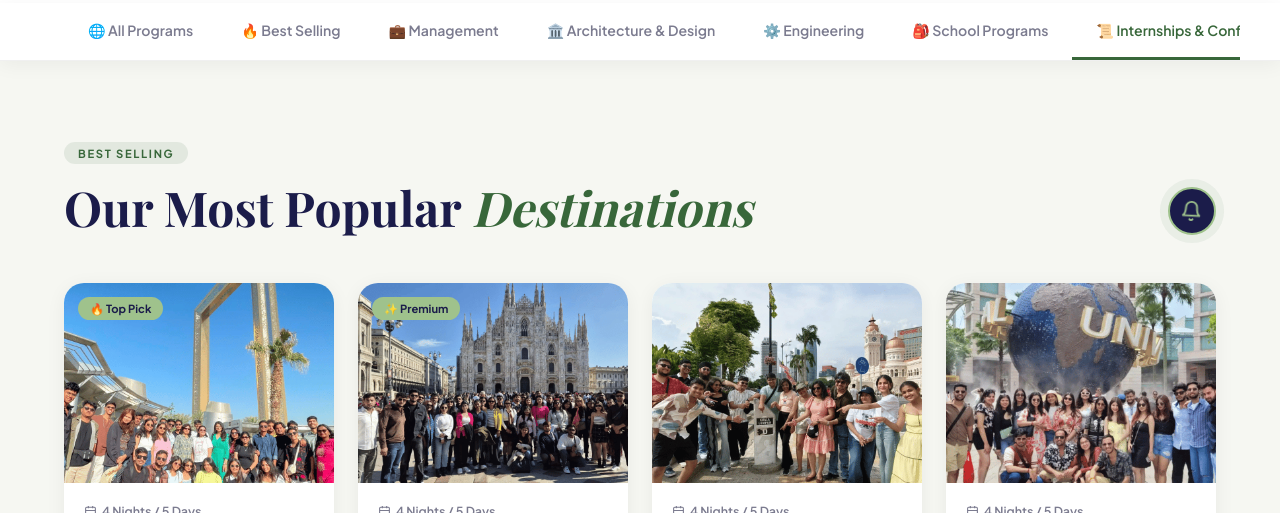
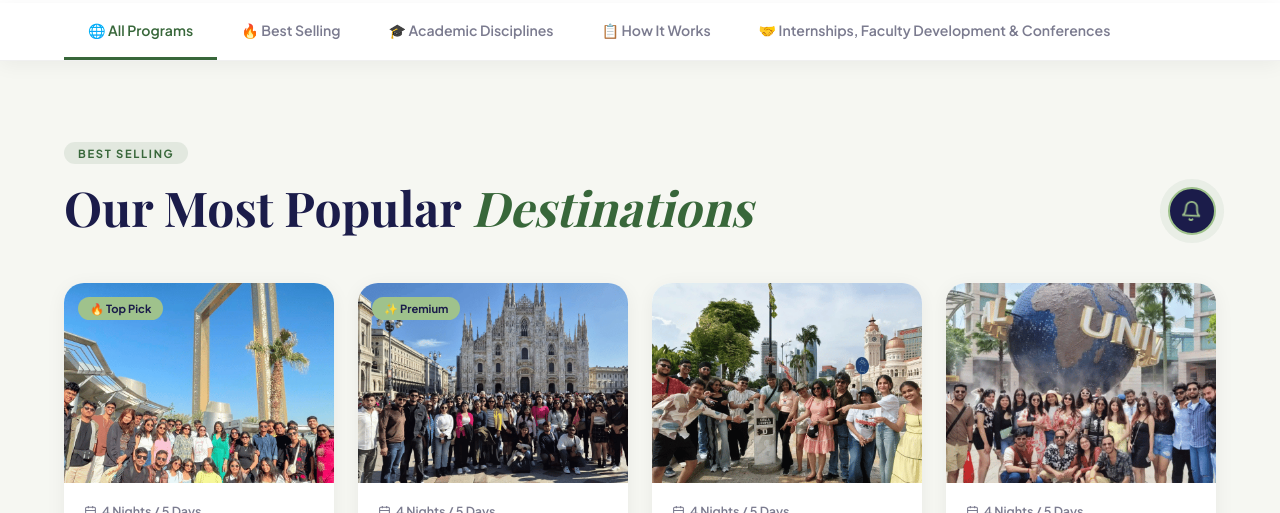
Before and after one commit to Shivam1101/vijigishu-website, a plain HTML site: page immersion-programs.html in a window 1280 px wide. Shown: the part 587-1100 px from the top of the page. Drawn offline with nearby package versions, Linux system fonts and the light colour scheme; a web font is replaced by a local one.

Commit message:
Streamline Filter Bar: combine discipline items into Academic Disciplines, add How It Works, update Internships label with icons while preserving Live ScrollSpy

```diff
--- a/immersion-programs.html
+++ b/immersion-programs.html
@@ -41,7 +41,7 @@
     .btn-outline:hover { background: var(--white); color: var(--navy); transform: translateY(-2px); }
 
     /* ─── SCROLL MARGIN FOR BOOKMARK ANCHORS ─── */
-    section, .disc-card {
+    section {
       scroll-margin-top: 140px;
     }
 
@@ -563,16 +563,14 @@
   </div>
 </div>
 
-<!-- ===== BOOKMARK FILTER BAR ===== -->
+<!-- ===== BOOKMARK FILTER BAR (COMBINED & ICONIFIED) ===== -->
 <div class="filter-bar">
   <div class="filter-inner">
-    <a href="#best-selling" class="filter-btn active" data-section="best-selling">🌐 All Programs</a>
+    <a href="#best-selling" class="filter-btn active" data-section="all">🌐 All Programs</a>
     <a href="#best-selling" class="filter-btn" data-section="best-selling">🔥 Best Selling</a>
-    <a href="#management" class="filter-btn" data-section="management">💼 Management</a>
-    <a href="#architecture" class="filter-btn" data-section="architecture">🏛️ Architecture &amp; Design</a>
-    <a href="#engineering" class="filter-btn" data-section="engineering">⚙️ Engineering</a>
-    <a href="#school" class="filter-btn" data-section="school">🎒 School Programs</a>
-    <a href="#internship" class="filter-btn" data-section="internship">📜 Internships &amp; Conferences</a>
+    <a href="#disciplines" class="filter-btn" data-section="disciplines">🎓 Academic Disciplines</a>
+    <a href="#process" class="filter-btn" data-section="process">📋 How It Works</a>
+    <a href="#internship" class="filter-btn" data-section="internship">🤝 Internships, Faculty Development &amp; Conferences</a>
   </div>
 </div>
 
@@ -886,7 +884,7 @@
   </div>
 </section>
 
-<!-- ===== INTERNSHIPS, FACULTY DEVELOPMENT AND CONFERENCES (EXACT MATCH TO ATTACHED DESIGN) ===== -->
+<!-- ===== INTERNSHIPS, FACULTY DEVELOPMENT AND CONFERENCES ===== -->
 <section id="internship">
   <div class="container">
     <div class="internship-header reveal">
@@ -1070,17 +1068,15 @@
   const filterBtns = document.querySelectorAll('.filter-btn');
   const sections = [
     { id: 'best-selling', btnTag: 'best-selling' },
-    { id: 'management', btnTag: 'management' },
-    { id: 'architecture', btnTag: 'architecture' },
-    { id: 'engineering', btnTag: 'engineering' },
-    { id: 'school', btnTag: 'school' },
+    { id: 'disciplines', btnTag: 'disciplines' },
+    { id: 'process', btnTag: 'process' },
     { id: 'internship', btnTag: 'internship' }
   ];
 
   window.addEventListener('scroll', () => {
     const scrollPos = window.scrollY + 160;
 
-    let currentSectionTag = '';
+    let currentSectionTag = 'all';
     sections.forEach(sec => {
       const el = document.getElementById(sec.id);
       if (el) {
@@ -1092,12 +1088,14 @@
       }
     });
 
-    if (currentSectionTag) {
-      filterBtns.forEach(b => b.classList.remove('active'));
-      const activeBtn = document.querySelector(`.filter-btn[data-section="${currentSectionTag}"]`);
-      if (activeBtn) {
-        activeBtn.classList.add('active');
-      }
+    if (window.scrollY < 200) {
+      currentSectionTag = 'all';
+    }
+
+    filterBtns.forEach(b => b.classList.remove('active'));
+    const activeBtn = document.querySelector(`.filter-btn[data-section="${currentSectionTag}"]`);
+    if (activeBtn) {
+      activeBtn.classList.add('active');
     }
   });
 
```
